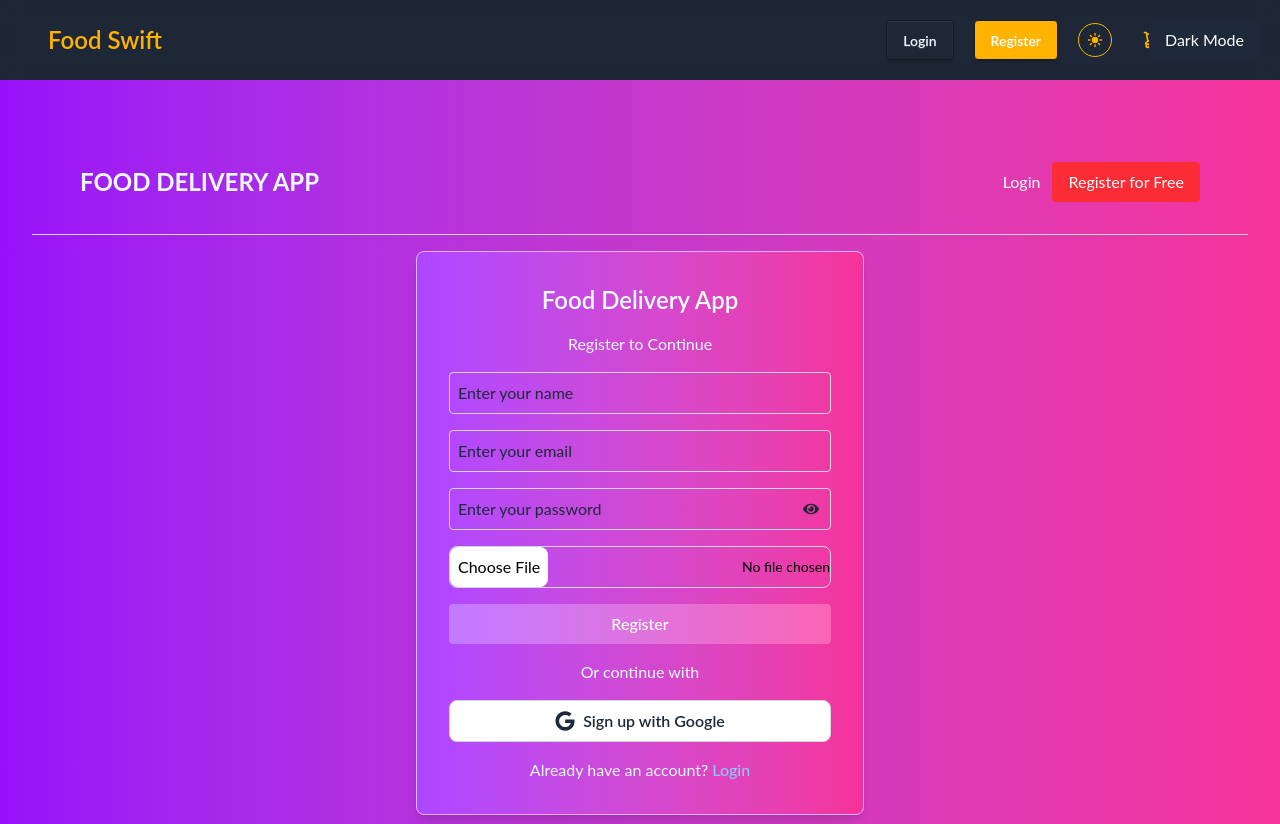
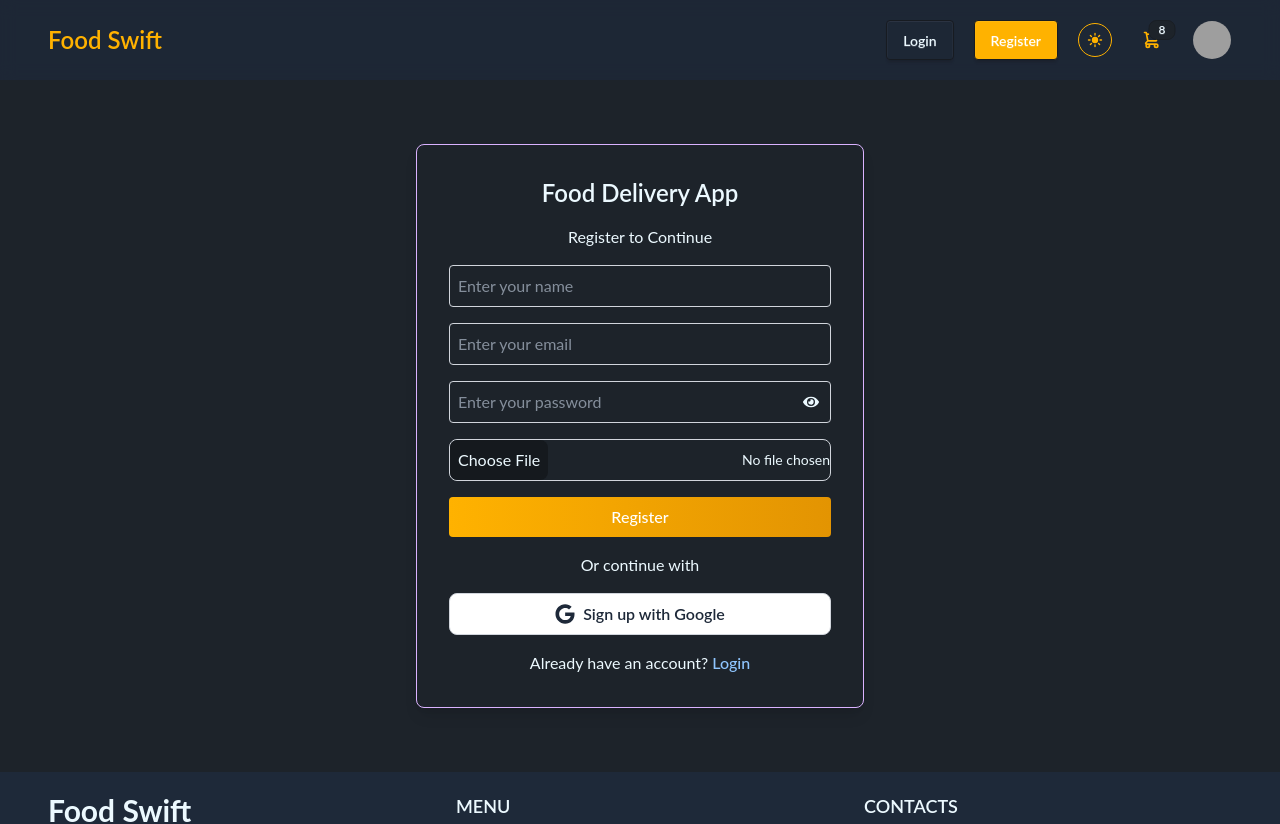
Before and after one commit to pxgacademy/Food-Swift-Quantum-Devs, a React (Vite) app: page /register in a window 1280 px wide. Shown: the top 824 px of the page. Built offline with nearby package versions, Linux system fonts and the light colour scheme; no server answers; grey boxes are pictures that could not be loaded.

Commit message:
Updated Register page

```diff
--- a/src/pages/authentication/login/Login.jsx
+++ b/src/pages/authentication/login/Login.jsx
@@ -5,7 +5,6 @@ import PageContainer from "../../../components/containers/PageContainer";
 
 const Login = () => {
   const [showPassword, setShowPassword] = useState(false);
-  const [darkMode, setDarkMode] = useState(false);
 
   const togglePasswordVisibility = () => {
     setShowPassword(!showPassword);
--- a/src/pages/authentication/register/Register.jsx
+++ b/src/pages/authentication/register/Register.jsx
@@ -1,11 +1,10 @@
-
 import { useState } from "react";
 import { FaGoogle, FaEye, FaEyeSlash } from "react-icons/fa";
 import { Link } from "react-router-dom";
+import PageContainer from "../../../components/containers/PageContainer";
 
 const Register = () => {
   const [showPassword, setShowPassword] = useState(false);
-  const [darkMode, setDarkMode] = useState(false);
   const [fileName, setFileName] = useState("No file chosen");
 
   const togglePasswordVisibility = () => {
@@ -18,51 +17,9 @@ const Register = () => {
   };
 
   return (
-    <div
-      className={`min-h-screen flex flex-col items-center justify-center px-4 sm:px-6 lg:px-8 transition-all duration-300 ${
-        darkMode
-          ? "bg-gray-900 text-white"
-          : "bg-gradient-to-r from-purple-600 to-pink-500"
-      }`}
-    >
-      {/* Header Section */}
+    <PageContainer padding="p-5 md:p-8 lg:p-16">
       <div
-        className={`w-full max-w-6xl px-4 py-4 flex flex-wrap justify-between items-center ${
-          darkMode ? "" : "bg-transparent"
-        }`}
-      >
-        <h1 className="text-lg sm:text-2xl font-bold text-center sm:text-left w-full sm:w-auto mb-4 sm:mb-0">
-          FOOD DELIVERY APP
-        </h1>
-        <div className="flex items-center gap-3">
-          <Link to="/login" className="text-white text-sm sm:text-base">
-            Login
-          </Link>
-          <Link
-            to="/register"
-            className="bg-red-500 text-white px-3 py-1 sm:px-4 sm:py-2 rounded text-sm sm:text-base"
-          >
-            Register for Free
-          </Link>
-        </div>
-      </div>
-      <hr className="w-full border-t border-gray-300 my-4" />
-      {/* Dark Mode Toggle */}
-      <button
-        onClick={() => setDarkMode(!darkMode)}
-        className={`absolute top-5 right-5 px-3 py-1 sm:px-4 sm:py-2 ${
-          darkMode ? "bg-gray-700" : "bg-gray-800"
-        } text-white rounded-md hover:bg-gray-600 transition`}
-      >
-        {darkMode ? "Light Mode" : "Dark Mode"}
-      </button>
-
-      <div
-        className={`w-full max-w-md p-4 sm:p-6 md:p-8 rounded-lg shadow-lg border border-purple-300 ${
-          darkMode
-            ? "bg-gray-800"
-            : "bg-gradient-to-r from-purple-500 to-pink-500"
-        }`}
+        className={`w-full max-w-md mx-auto p-4 sm:p-6 md:p-8 rounded-lg shadow-lg border border-purple-300`}
       >
         <h2 className="text-xl sm:text-2xl font-semibold text-center mb-4">
           Food Delivery App
@@ -72,62 +29,29 @@ const Register = () => {
         <input
           type="text"
           placeholder="Enter your name"
-          className={`w-full p-2 mb-4 border border-gray-300 rounded bg-transparent ${
-            darkMode
-              ? "text-white placeholder-gray-300"
-              : "text-black placeholder-gray-800"
-          } focus:outline-none focus:ring-2 focus:ring-purple-300`}
+          className={`w-full p-2 mb-4 border border-gray-300 rounded bg-transparent  focus:outline-none focus:ring-2 focus:ring-purple-300`}
         />
 
         <input
           type="email"
           placeholder="Enter your email"
-          className={`w-full p-2 mb-4 border border-gray-300 rounded bg-transparent ${
-            darkMode
-              ? "text-white placeholder-gray-300"
-              : "text-black placeholder-gray-800"
-          } focus:outline-none focus:ring-2 focus:ring-purple-300`}
+          className={`w-full p-2 mb-4 border border-gray-300 rounded bg-transparent  focus:outline-none focus:ring-2 focus:ring-purple-300`}
         />
 
         <div className="relative mb-4">
           <input
             type={showPassword ? "text" : "password"}
             placeholder="Enter your password"
-            className={`w-full p-2 border border-gray-300 rounded bg-transparent ${
-              darkMode
-                ? "text-white placeholder-gray-300"
-                : "text-black placeholder-gray-800"
-            } focus:outline-none focus:ring-2 focus:ring-purple-300`}
+            className={`w-full p-2 border border-gray-300 rounded bg-transparent  focus:outline-none focus:ring-2 focus:ring-purple-300`}
           />
           <button
             onClick={togglePasswordVisibility}
-            className={`absolute top-1/2 right-3 transform -translate-y-1/2 ${
-              darkMode ? "text-gray-300" : "text-gray-800"
-            } hover:text-white`}
+            className={`absolute top-1/2 right-3 transform -translate-y-1/2  hover:text-white`}
           >
             {showPassword ? <FaEyeSlash /> : <FaEye />}
           </button>
         </div>
 
-        {/* <div className="relative mb-4 border border-gray-300 rounded-lg p-2 cursor-pointer flex items-center justify-between">
-          <input
-            type="file"
-            className="absolute inset-0 opacity-0 w-full h-full cursor-pointer"
-            onChange={handleFileChange}
-          />
-          <span className="text-gray-700 w-fit bg-white">Choose File</span>
-          <span className="text-gray-500 text-sm">{fileName}</span>
-          <label>
-            <input
-              type="file"
-              className="cursor"
-              hidden
-              accept="image/*"
-              id="image"
-            />
-
-          </label>
-        </div> */}
         <div className="relative mb-4 border border-gray-300 rounded-lg cursor-pointer flex items-center justify-between">
           <input
             type="file"
@@ -135,13 +59,11 @@ const Register = () => {
             accept="image/*"
             onChange={handleFileChange}
           />
-          <span className="text-black p-2 rounded-lg w-fit bg-white">Choose File</span>
-          <span className="text-black text-sm">
-            {fileName || "No file chosen"}
-          </span>
+          <span className="p-2 rounded-lg w-fit bg-base-300">Choose File</span>
+          <span className="text-sm">{fileName || "No file chosen"}</span>
         </div>
 
-        <button className="w-full py-2 bg-gradient-to-r from-purple-400 to-pink-400 text-white rounded font-medium hover:opacity-90">
+        <button className="w-full py-2 bg-gradient-to-r from-primaryColor to-secondaryColor text-white rounded font-medium hover:opacity-90 cursor-pointer ">
           Register
         </button>
 
@@ -163,7 +85,7 @@ const Register = () => {
           </Link>
         </p>
       </div>
-    </div>
+    </PageContainer>
   );
 };
 
```
